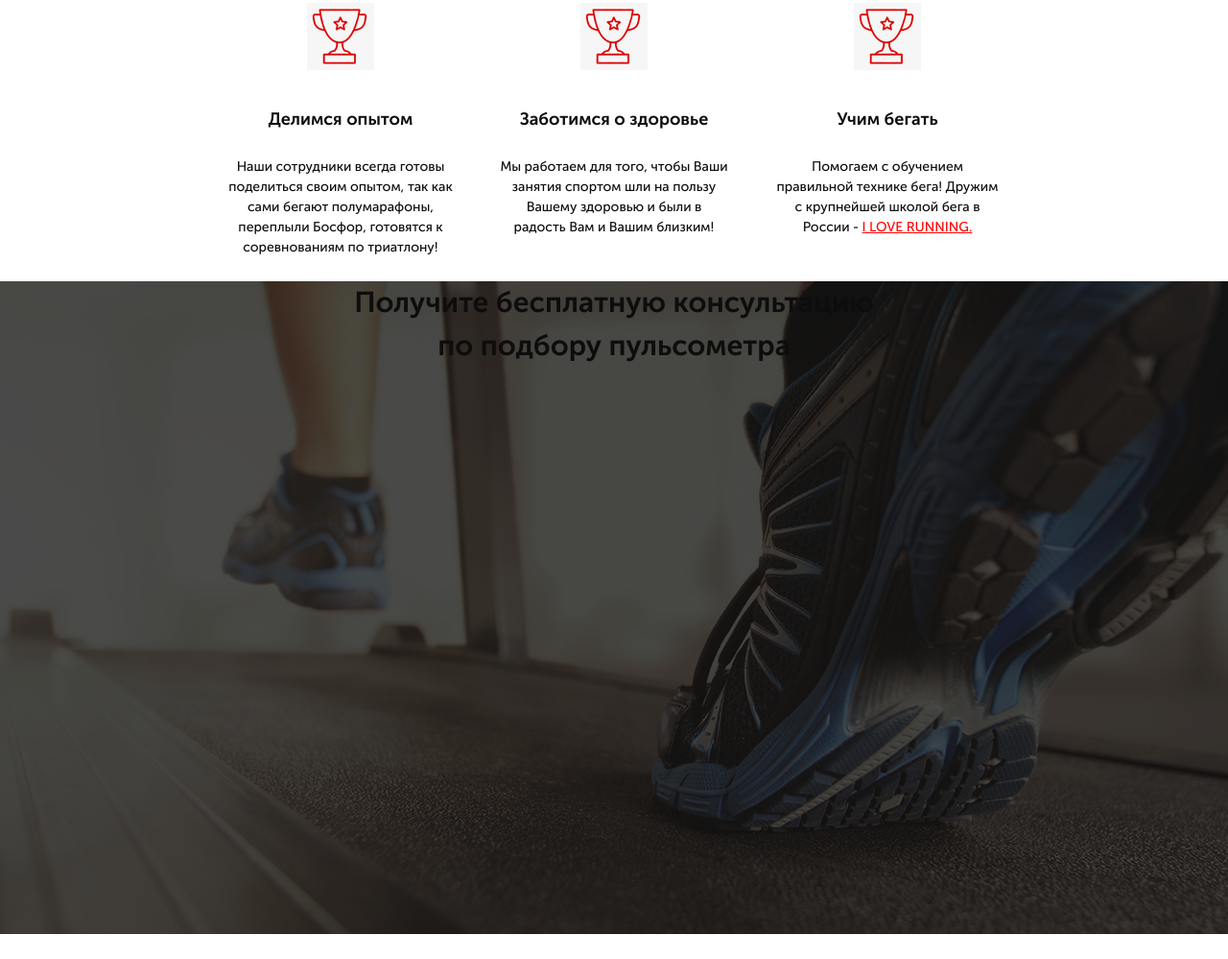
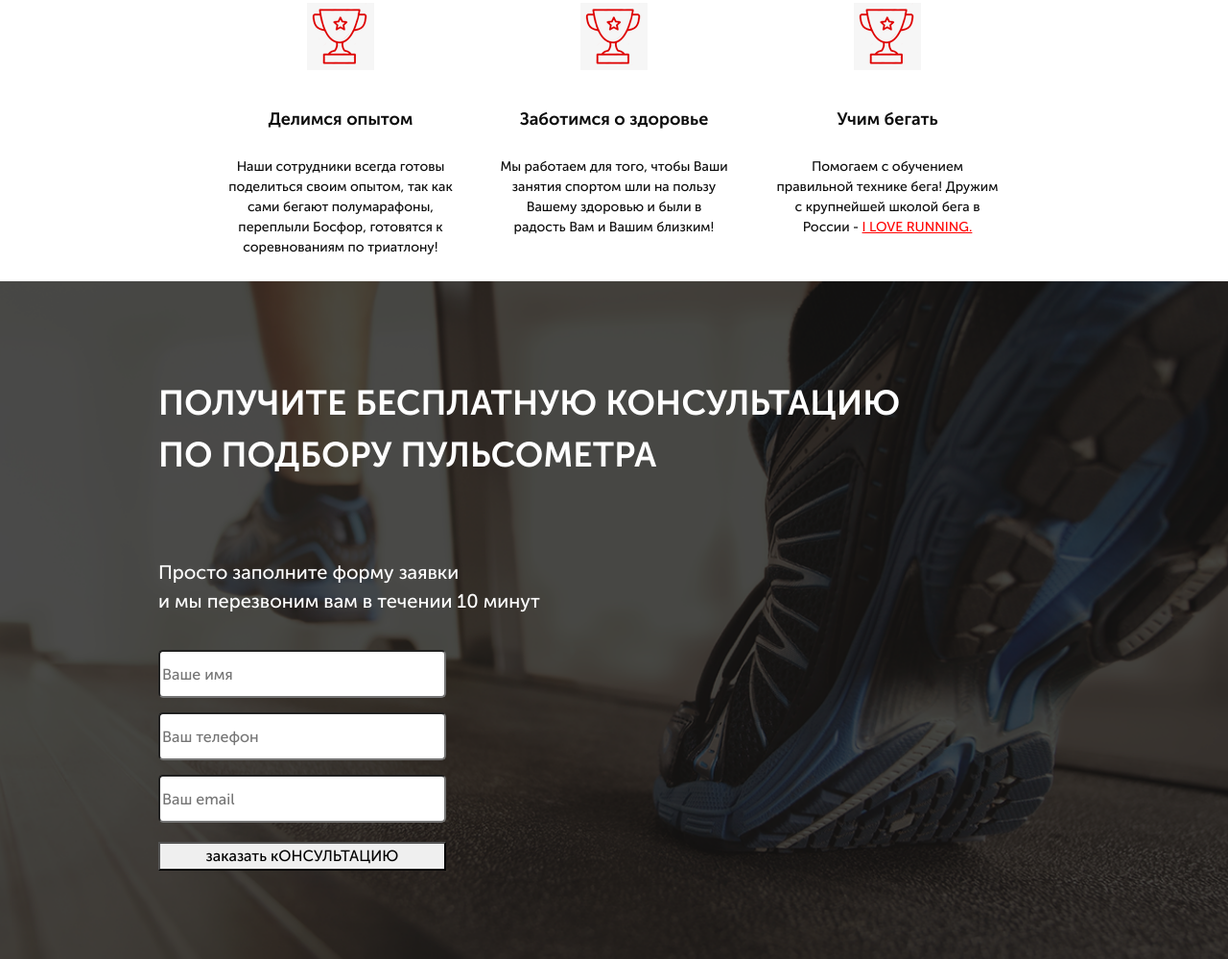
Before and after one commit to alx8437/pulsometr, a website: page src/index.html in a window 1280 px wide. Shown: the part 890-1889 px from the top of the page at 96% size. Before the commit the page ends 1863 px from the top, so only its background shows below. Drawn offline with Linux system fonts and the light colour scheme.

Commit message:
add input

```diff
--- a/src/index.html
+++ b/src/index.html
@@ -81,8 +81,22 @@
     </section>
     <section class="consultation">
         <div class="container">
-            <h2 class="title">Получите бесплатную консультацию <br> по подбору пульсометра
+            <h2 class="title title_left">Получите бесплатную консультацию <br> по подбору пульсометра
             </h2>
+            <div class="consultation__descr">
+                Просто заполните форму заявки <br>
+и               мы перезвоним вам в течении 10 минут
+            </div>
+            <form class="feed-form" action="#">
+                <input name="name" required placeholder="Ваше имя" type="text">
+                <input name="phone" required placeholder="Ваш телефон" type="tel">
+                <input name="email" required placeholder="Ваш email" type="email">
+                <!-- <input type="submit" value="заказать кОНСУЛЬТАЦИЮ"> -->
+                <button>заказать кОНСУЛЬТАЦИЮ</button>
+               <!--  <input type="reset"> сброс данных формы -->
+              <!--  <textarea style="resize: none;" name=""  cols="5" rows="5"></textarea> Пример textarea-->
+
+            </form>
         </div>
     </section>
 
--- a/src/sass/blocks/_title.scss
+++ b/src/sass/blocks/_title.scss
@@ -3,4 +3,12 @@
     font-size: 30px;
     font-weight: 700;
     text-align: center;
+    text-transform: uppercase;
+    margin-bottom: 0;
+    &_left {
+        color: #ffffff;
+        font-size: 36px;
+        text-align: left;
+    }
+
 }
--- a/src/sass/blocks/consultation.scss
+++ b/src/sass/blocks/consultation.scss
@@ -1,4 +1,11 @@
 .consultation {
     min-height: 680px;
-    background: url('../img/bg2.png') center center/cover no-repeat;
+    padding: 100px 0 92px 0;
+    background: url('../img/bg2.png') center (center/cover) no-repeat;
+    &__descr {
+        margin-top: 80px;
+        color: #ffffff;
+        font-size: 20px;
+        font-weight: 500;
+    }
 }
--- /dev/null
+++ b/src/sass/blocks/forms.scss
@@ -0,0 +1,15 @@
+.feed-form {
+    margin-top: 36px;
+    display: flex;
+    flex-direction: column;
+    width: 300px;
+    input {
+        margin-bottom: 15px;
+        height: 50px;
+        border-radius: 5px;
+        background-color: #ffffff;
+        &:nth-child(3) {
+            margin-bottom: 20px;
+        }
+    }
+}
--- a/src/sass/style.scss
+++ b/src/sass/style.scss
@@ -6,6 +6,7 @@
 @import 'blocks/media';
 @import 'blocks/title';
 @import 'blocks/consultation.scss';
+@import 'blocks/forms.scss';
 
 
 * {
```
Also changed, not shown: src/css/blocks/consultation.min.css, src/css/blocks/forms.min.css (added), src/css/style.min.css.
